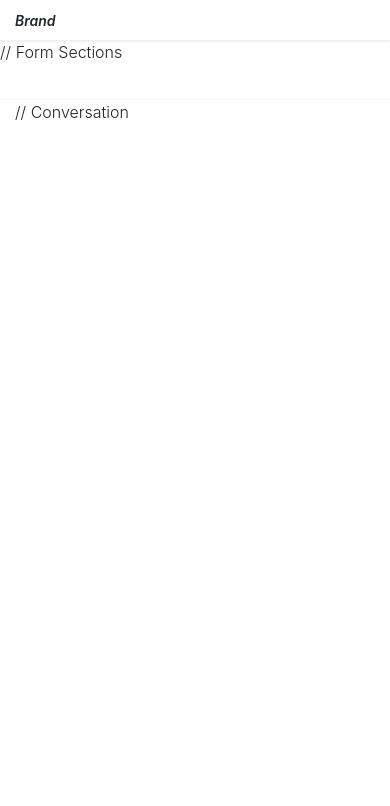
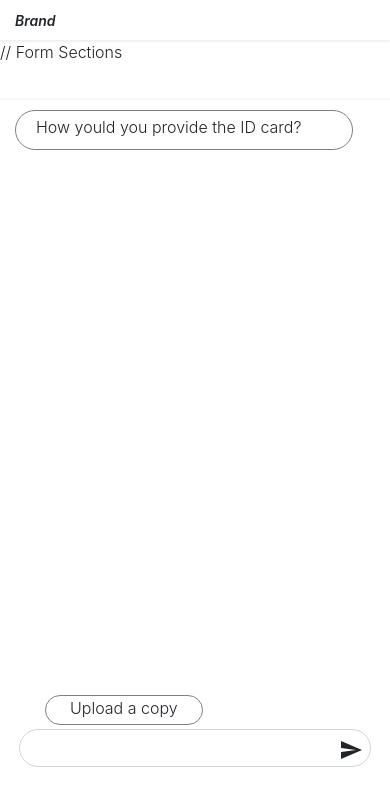
Before and after one commit to kamalbabu/new-form-layout, a React (Create React App) app: page / in a window 390 px wide. Shown: the top 806 px of the page. Built offline with nearby package versions, Linux system fonts and the light colour scheme.

Commit message:
hello world

```diff
--- a/src/components/omni-input/OmniInput.css
+++ b/src/components/omni-input/OmniInput.css
@@ -5,7 +5,10 @@
 .pad-left-12{
     padding-left: 12px;
 }
-
+.oip-container{
+    position: relative;
+    margin-top: 38px;
+}
 
 .omni-ip{
     border-radius: 40px;
@@ -16,7 +19,7 @@
 
 .btn-send{
     position: absolute;
-    right: 28px;
+    right: 8px;
     top:9px;
 }
 
--- a/src/components/omni-input/OmniInput.js
+++ b/src/components/omni-input/OmniInput.js
@@ -1,19 +1,19 @@
-import React, { Component } from 'react';
+import React, { Component, Fragment } from 'react';
 import './OmniInput.css';
 import { MDBBtn, MDBIcon } from "mdbreact";
 import { MDBInput } from "mdbreact";
-import { Fragment } from 'react';
+// import { Fragment } from 'react';
 import { MDBContainer, MDBRow, MDBCol } from "mdbreact";
 
 import *  as Constant from '../../common/constants';
 
 class OmniInput extends Component {
 
-    constructor(props){
+    constructor(props) {
         super(props);
-        this.state={
-            currentVal:'',
-            currentOptionObj:{},
+        this.state = {
+            currentVal: '',
+            currentOptionObj: {},
         }
 
     }
@@ -32,35 +32,35 @@ class OmniInput extends Component {
         }
     }
 
-    clearInput(){
+    clearInput() {
         this.setState({
-            currentVal:''
+            currentVal: ''
         });
-        this.optionObj={};
+        this.optionObj = {};
 
     }
 
-    sendCurrentMsg(value){
+    sendCurrentMsg(value) {
 
-        let response ={
-            type:Constant.CONVERSATION_TYPE.TEXT,
-            data : {
-                id:'USER_TEXT',
-                value:{
-                    text:value
+        let response = {
+            type: Constant.CONVERSATION_TYPE.TEXT,
+            data: {
+                id: 'USER_TEXT',
+                value: {
+                    text: value
                 }
             }
         };
         this.props.onUserResponse(response);
     }
 
-    onSelectUserOptionSelection(option){
+    onSelectUserOptionSelection(option) {
         this.setState({
-            currentOptionObj:{}
+            currentOptionObj: {}
         });
-        let response ={
-            type:Constant.CONVERSATION_TYPE.OPTION,
-            data : option
+        let response = {
+            type: Constant.CONVERSATION_TYPE.OPTION,
+            data: option
         };
         this.props.onUserResponse(response);
         this.forceUpdate();
@@ -68,11 +68,21 @@ class OmniInput extends Component {
 
     render() {
         this.optionObj = this.props.options;
-        this.hideOption=false;
+        this.hideOption = false;
         return (
-            <div className="width-full pad-12 ">
-               <OptionList options={this.optionObj} onSelectOption={this.onSelectUserOptionSelection.bind(this)}/>
-                <MDBRow className="mg-top-5 no-margin">
+            <Fragment>
+                <OptionList options={this.optionObj} onSelectOption={this.onSelectUserOptionSelection.bind(this)} />
+
+                <div className="oip-container">
+                        <input type="text" id="ipOmniInput"
+                            className="form-control form-control-md omni-ip"
+                            value={this.state.currentVal}
+                            onChange={this.handleUserInput.bind(this)}
+                            onKeyPress={this.handleInputKeyPress.bind(this)}
+                        />
+                        <i className="material-icons btn-send">send</i>
+                </div>
+                {/* <MDBRow className="mg-top-5 no-margin">
                     <MDBCol sm="12" className="flex no-margin">
                         <input type="text" id="ipOmniInput"
                             className="form-control form-control-md omni-ip"
@@ -80,11 +90,10 @@ class OmniInput extends Component {
                             onChange={this.handleUserInput.bind(this)}
                             onKeyPress={this.handleInputKeyPress.bind(this)}
                         />
-                        {/* <MDBIcon icon="chevron-right btn-send" size="lg"/> */}
                         <i className="material-icons btn-send">send</i>
                     </MDBCol>
-                </MDBRow>
-            </div>
+                </MDBRow> */}
+            </Fragment>
         )
     }
 }
@@ -92,49 +101,48 @@ class OmniInput extends Component {
 export default OmniInput
 
 
-class OptionList extends Component{
-    constructor(props){
+class OptionList extends Component {
+    constructor(props) {
         super(props);
-        this.state={
-            options:props.options
+        this.state = {
+            options: props.options
         }
     }
 
-    componentDidMount(){
+    componentDidMount() {
         this.setState({
-            options:this.props.options
+            options: this.props.options
         });
     }
 
-    setOptionState(){
-        if(this.props.options){
+    setOptionState() {
+        if (this.props.options) {
             this.setState({
-                options:this.props.options
+                options: this.props.options
             });
         }
     }
 
-    handleOptionSelect(optionItem){
-       let optionStatus={
-           id:this.state.options.id,
-           value:optionItem
+    handleOptionSelect(optionItem) {
+        let optionStatus = {
+            id: this.state.options.id,
+            value: optionItem
         }
         this.props.onSelectOption(optionStatus)
     }
 
 
-    render(){
+    render() {
 
-        var items= this.props.options.id?this.props.options.values:[];
-        return(
-
+        var items = this.props.options.id ? this.props.options.values : [];
+        return (
             <div className="option-container">
                 {
-                        items.map(function(item,index){
-                            return(
+                    items.map(function (item, index) {
+                        return (
                             <div className="option-item"
                                 key={index}
-                                        onClick={this.handleOptionSelect.bind(this,item)}>
+                                onClick={this.handleOptionSelect.bind(this, item)}>
                                 {item.title}</div>
                         )
                     }.bind(this))
--- a/src/mocks/conversationTree.js
+++ b/src/mocks/conversationTree.js
@@ -30,12 +30,12 @@ let conversation=[
         option:'FLASH_FILL_OPTION',
         response:{
             positive:{
-                text:'Got it',
-                nextId:''
+                text:'Ok',
+                nextId:'004'
             },
             negative:{
                 text:'Ohh',
-                nextId:''
+                nextId:'006'
             }
         }
     },
--- a/src/mocks/optionMock.js
+++ b/src/mocks/optionMock.js
@@ -24,16 +24,16 @@ const options = [
         id: 'YES_OR_NO',
         values: [
             {
-                title: 'YES',
+                title: 'Yes',
                 image: '',
                 value: 'YES_OR_NO__YES',
                 text: 'Yes'
             },
             {
-                title: 'NO',
+                title: 'No',
                 image: '',
                 value: 'YES_OR_NO__NO',
-                text: 'NO'
+                text: 'No'
             }
         ]
 
--- a/src/pages/form/Form.css
+++ b/src/pages/form/Form.css
@@ -97,9 +97,44 @@
     border-right:3px solid #f9f9fa;
  }
 
+ .conversation-msg{
+    min-width: 20px;
+    width: fit-content;
+    border:1px solid grey;
+    border-radius: 40px;
+    min-height: 40px;
+    padding-top:4px;
+    padding-left:20px;
+    padding-right: 20px;
+    padding-bottom:4px;
+    margin-top:10px;
+    margin-bottom: 10px;
+}
+
+
  @media (max-width: 575.98px) {
     .live-form-container{
         display: none
+    }
+
+    .conversation-msg{
+        min-width: 20px;
+        width: fit-content;
+        border:1px solid grey;
+        border-radius: 40px;
+        width: 94%;
+        min-height: 40px;
+        padding-top:4px;
+        padding-left:20px;
+        padding-right: 20px;
+        padding-bottom:4px;
+        margin-top:10px;
+        margin-bottom: 10px;
+    }
+
+    .conversation-item-area{
+        height: 100%;
+        overflow-y: auto;
     }
 }
 
@@ -110,3 +145,28 @@
         display: none
     }
  }
+
+
+
+ .conversation-area{
+    height: 70vh;
+     overflow: hidden;
+     /* background-color: awhiqua */
+ }
+
+ .input-area{
+     position: relative;
+    height: 16%;
+    padding-left: 4px;
+    padding-right: 4px;
+    padding-bottom: 4px;
+    overflow-x: scroll;
+ }
+/*
+ .conversation-container{
+    position: relative;
+    height: fit-content;
+    width:90%;
+    margin-right: 18px;
+    margin-left:18px;
+} */
--- a/src/pages/form/Form.js
+++ b/src/pages/form/Form.js
@@ -11,7 +11,7 @@ class Form extends Component {
     constructor(props) {
         super(props);
         this.state = {
-            lastConversationIndex: 0,
+            lastConversationIndex: 3,
             conversationTree: conversation,
             conversationDOM: [],
             processedForm: {},
@@ -23,9 +23,21 @@ class Form extends Component {
         // THis is some comment
     }
 
+    scrollToBottom = () => {
+        if(this.messagesEnd){
+            this.messagesEnd.scrollTop =  this.messagesEnd.scrollHeight;
+        }
+      }
+
     componentDidMount() {
         this.initBotConversation();
+        this.scrollToBottom();
     }
+
+    componentDidUpdate(){
+        this.scrollToBottom();
+    }
+
 
     initBotConversation() {
         this.triggerConversation()
@@ -34,7 +46,6 @@ class Form extends Component {
     triggerConversation = async () => {
         let conversationObject = this.state.conversationTree[this.state.lastConversationIndex];
         if (conversationObject !== undefined) {
-            console.log(conversationObject);
             while (conversationObject.type !== 'CHOICE') {
                 let conversationElm = <BotConversationElm item={conversationObject} type={Constant.CONVERSATION_TYPE.BOT} key={conversationObject.id} />
                 this.registerConversationElm(conversationElm);
@@ -70,7 +81,10 @@ class Form extends Component {
         let conversationElm = <ConversationItem item={conversation} type={Constant.CONVERSATION_TYPE.TEXT} key={conversation.data.value.text} />
         this.registerUserConversationElm(conversationElm);
 
-        this.triggerConversation();
+        setTimeout(()=>{
+            this.triggerConversation();
+        },2000);
+
     }
 
     registerConversationElm = async (elm) => {
@@ -97,8 +111,17 @@ class Form extends Component {
                     <MDBCol md="3" sm="12" xs="12" className="live-form-container">
                     // Live form
                     </MDBCol>
-                    <MDBCol md="9" sm="12" className="conversation-container">
-                    // Conversation
+                    <MDBCol md="9" sm="12" className="conversation-container no-margin">
+                        <div className="conversation-area no-margin">
+                            <div className="conversation-item-area"
+                                    ref={(el) => { this.messagesEnd = el; }}
+                            >
+                                {this.state.conversationDOM}
+                            </div>
+                        </div>
+                        <div className="input-area no-margin">
+                            <OmniInput options={this.state.currentOption} onUserResponse={this.handleUserResponse.bind(this)} />
+                        </div>
                     </MDBCol>
                 </MDBRow>
                 {/* <MDBRow className="height-full-10 light-border" >
@@ -142,7 +165,7 @@ function ConversationItem(props) {
 
     let containerClassName = props.type === Constant.ENTITY_TYPE.BOT ? '' : '';
     return (
-        <div className="conversation-container">
+        <div className="conversation-item-container">
             <div className="conversation-avatar"></div>
             <div className="conversation-msg">{props.item.data.value.text}</div>
         </div>
```
Lines whose indentation alone changed are shown as unchanged.
